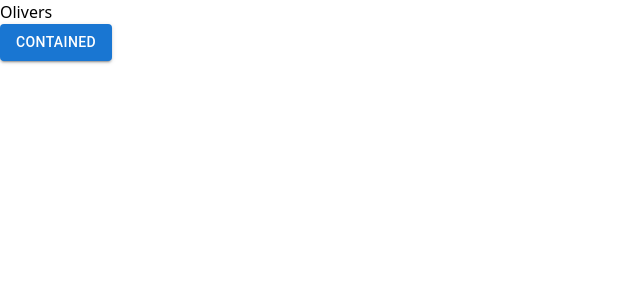
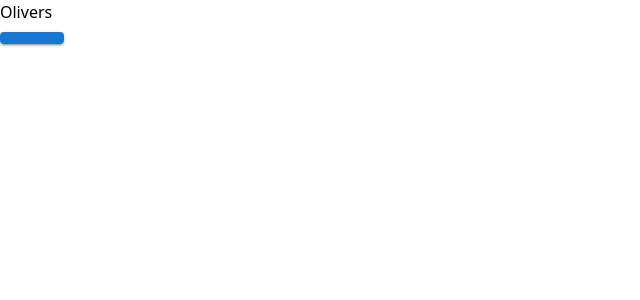
Before and after one commit to DevTechsters/olivers-FE, a React (Vite) app: page / in a window 1280 px wide. Shown: the top 300 px of the page, without its empty margins (0-640 px from the left). Built offline with nearby package versions, Linux system fonts and the light colour scheme.

Commit message:
Added button

```diff
--- a/src/pages/Home.jsx
+++ b/src/pages/Home.jsx
@@ -6,7 +6,7 @@ export default function Home() {
   return (
     <>
       <Header />
-      <Button variant="contained">Contained</Button>
+      <Button variant="contained"></Button>
     </>
   )
 }
```
